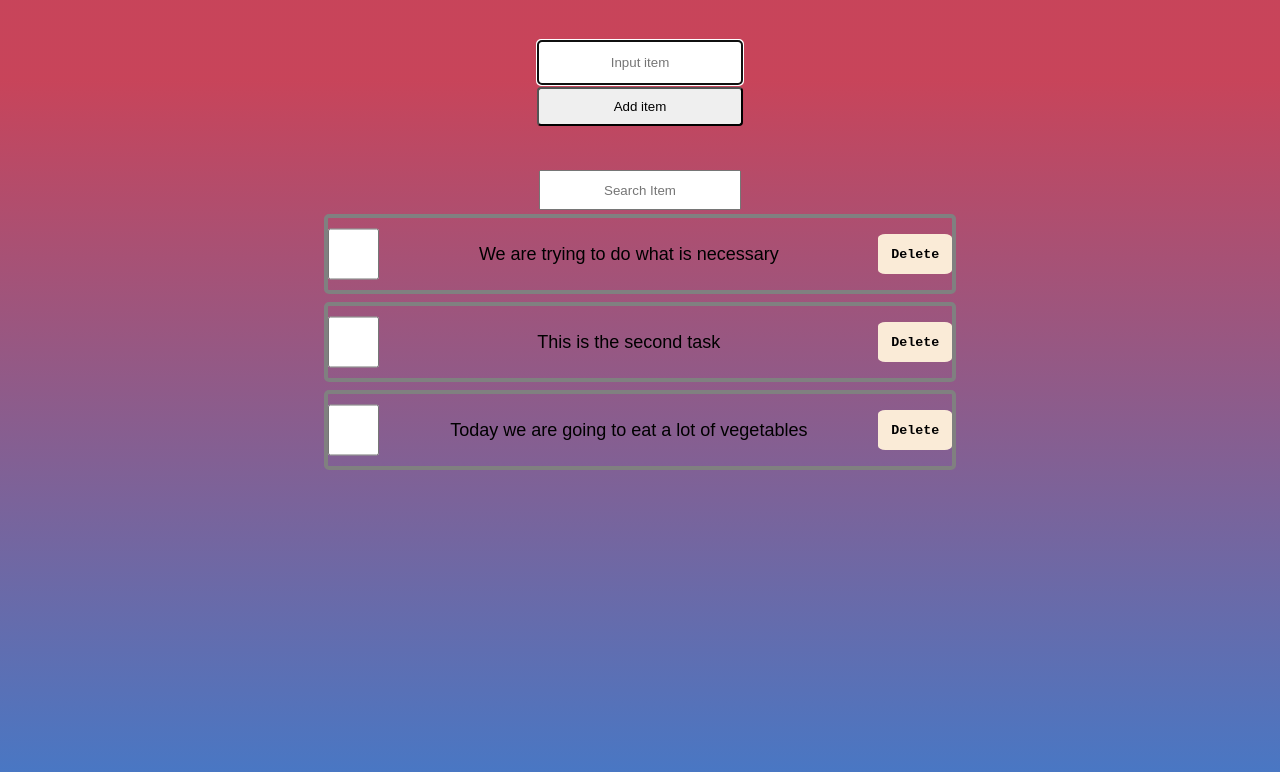
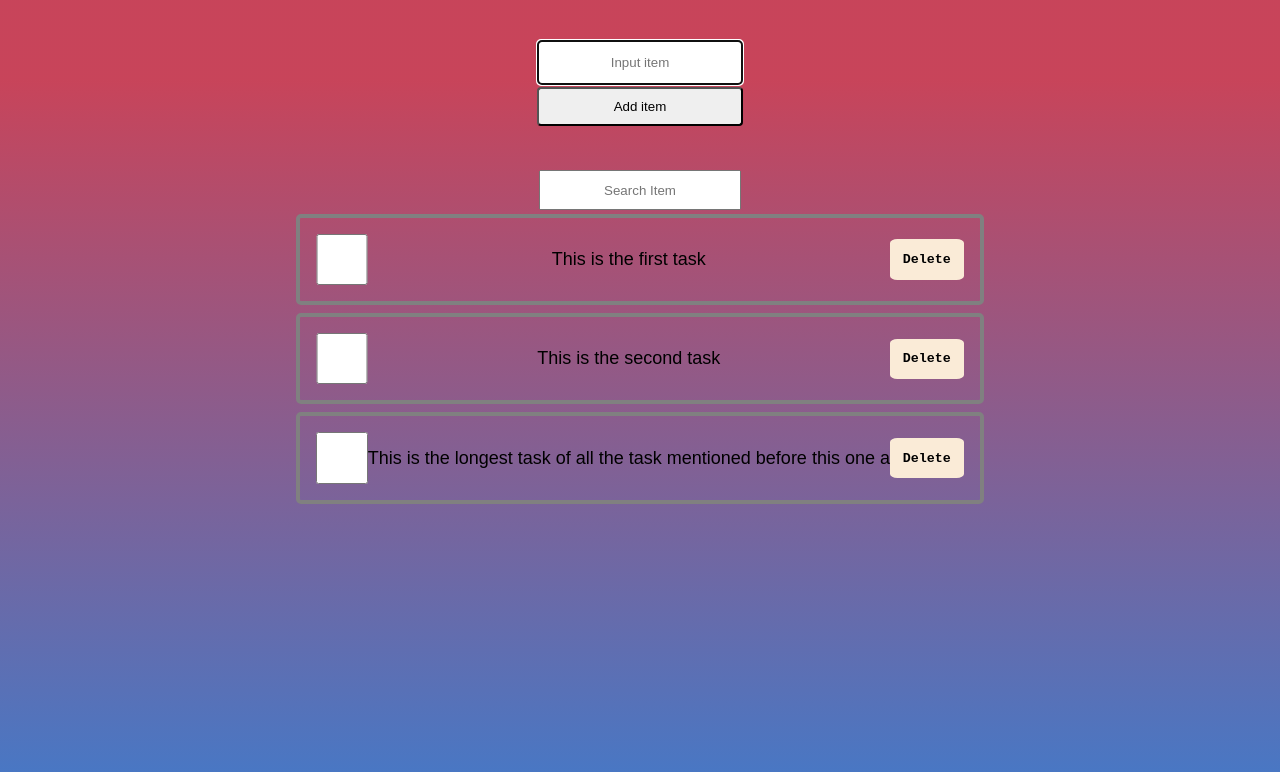
Before and after one commit to oracularzebra/grocery-spa, a React (Create React App) app: page / in a window 1280 px wide. Shown: the top 772 px of the page. Built offline with nearby package versions, Linux system fonts and the light colour scheme; data requests are answered from the project's data file.

Commit message:
Added padding to all the list items

```diff
--- a/data/db.json
+++ b/data/db.json
@@ -3,7 +3,7 @@
     {
       "id": 1,
       "checked": false,
-      "value": "We are trying to do what is necessary"
+      "value": "This is the first task"
     },
     {
       "id": 2,
@@ -13,7 +13,7 @@
     {
       "id": 3,
       "checked": false,
-      "value": "Today we are going to eat a lot of vegetables"
+      "value": "This is the longest task of all the task mentioned before this one a"
     }
   ]
 }
--- a/src/index.css
+++ b/src/index.css
@@ -93,7 +93,8 @@ main > div {
   align-items: flex-end;
 }
 main > div > nav {
-  height: 10vh;
+  /* height: 10vh; */
+  padding: 2vh;
   margin: 4px;
   align-self: stretch;
   font-size: large;
```
